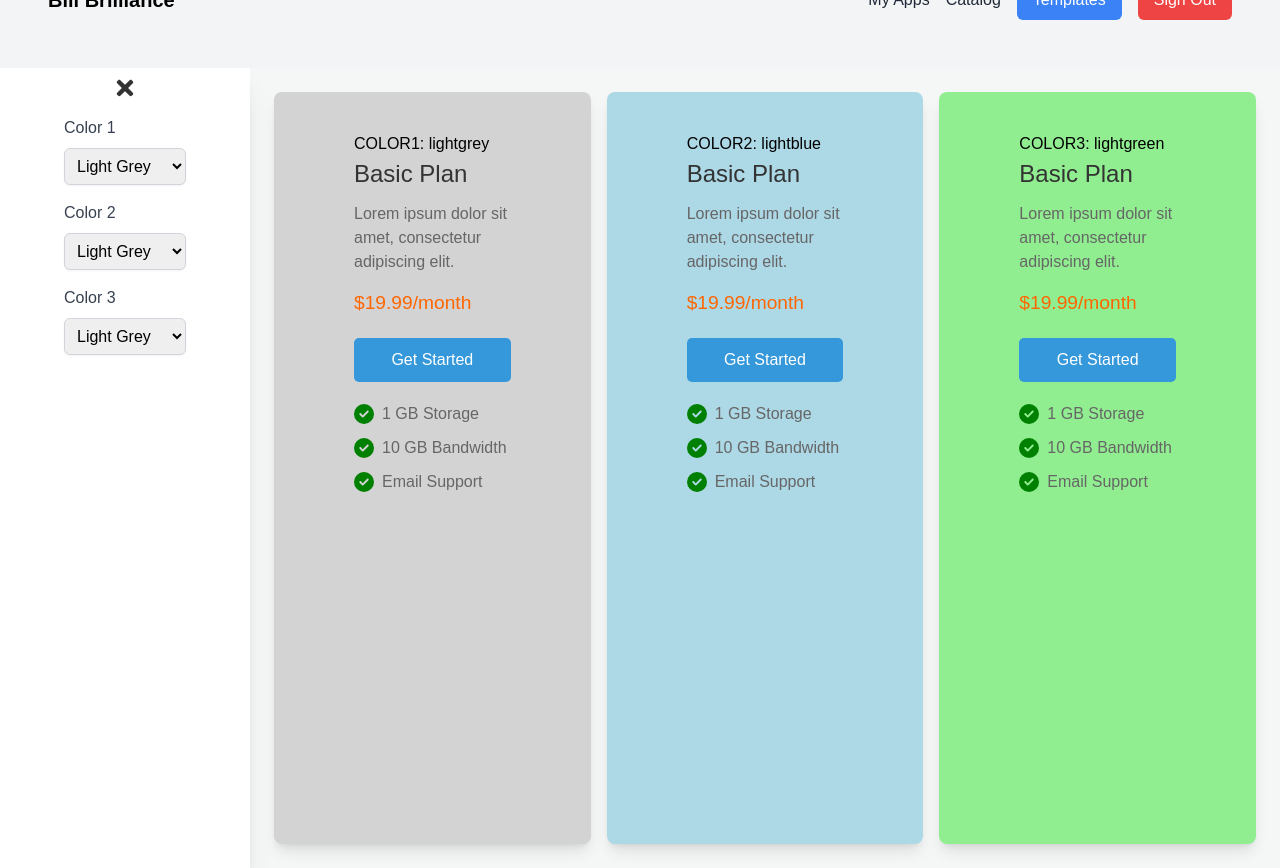
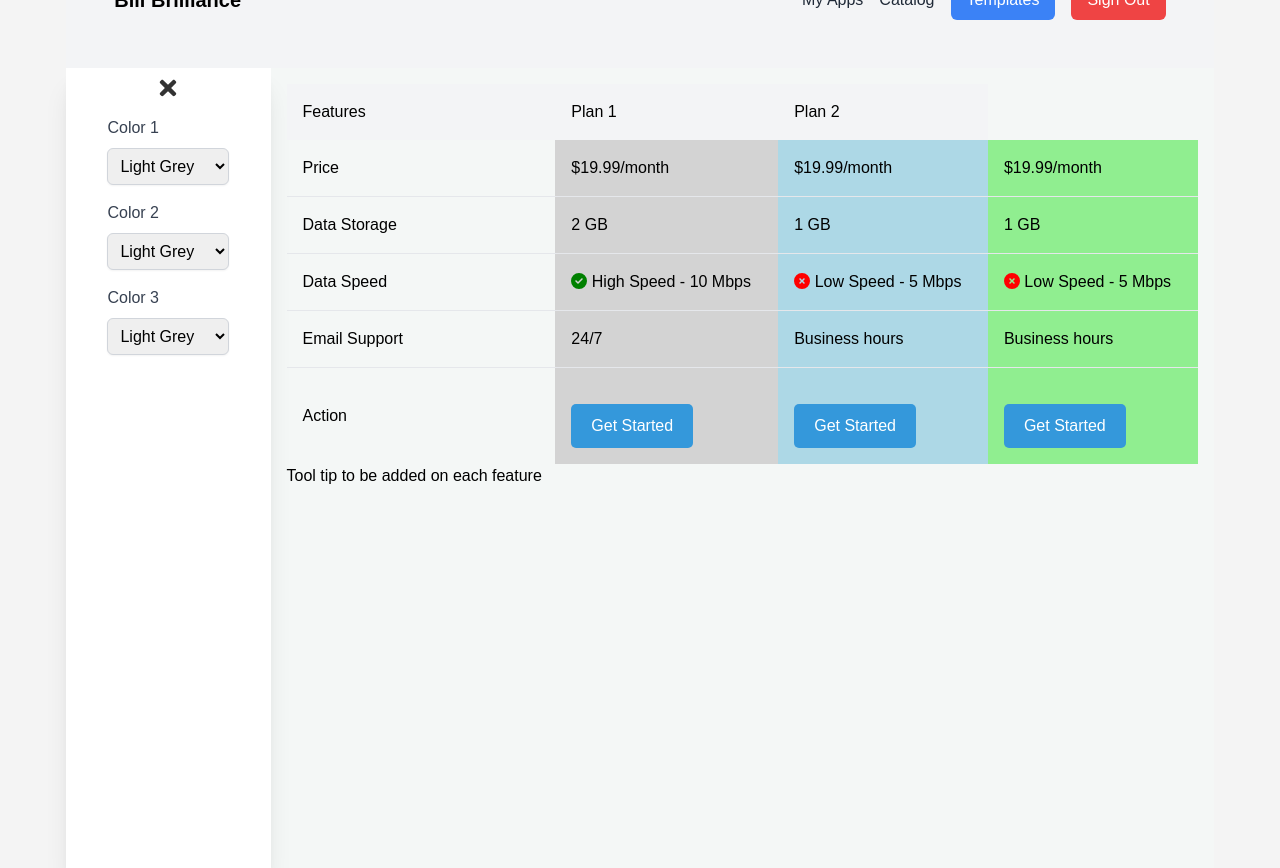
Before and after one commit to AnuragQ/PricingPageBuilderPro-SaaS-Pricing-Made-Simple, a React (Create React App) app in the folder frontend/: page /create-widget in a window 1280 px wide. Built offline with nearby package versions, Linux system fonts and the light colour scheme; no server answers; sample sign-in values are in the browser's storage; the HTML template or start-up script is replaced by a standard one.

Commit message:
template-2 table

```diff
--- a/frontend/src/routes/CreateWidget.css
+++ b/frontend/src/routes/CreateWidget.css
@@ -74,3 +74,33 @@ body {
   .icon-right-space {
     margin-right: 8px; /* Adjust the space as needed */
   }
+
+
+
+  /**TOOL TIPS */
+
+  .tooltip-container {
+    position: relative;
+    display: inline-block;
+  }
+
+  .tooltip-text {
+    visibility: hidden;
+    width: 120px;
+    background-color: black;
+    color: #fff;
+    text-align: center;
+    border-radius: 6px;
+    padding: 5px 0;
+
+    /* Position the tooltip */
+    position: absolute;
+    z-index: 1;
+    bottom: 100%;
+    left: 50%;
+    margin-left: -60px;
+  }
+
+  .tooltip-container:hover .tooltip-text {
+    visibility: visible;
+  }
--- a/frontend/src/routes/CreateWidget.js
+++ b/frontend/src/routes/CreateWidget.js
@@ -7,6 +7,7 @@ import './CreateWidget.css';
 import { FontAwesomeIcon } from '@fortawesome/react-fontawesome';
 // Import the icons you need
 import { faCheckCircle, faTimesCircle } from '@fortawesome/free-solid-svg-icons';
+
 
 const CreateWidget = () => {
   const [isCollapsed, setIsCollapsed] = useState(false);
@@ -103,28 +104,100 @@ const CreateWidget = () => {
         </AnimatePresence>
         {/* Here main content starts*/}
         {/* Each Motion div represents a widget */}
-        <div className="flex-1 flex flex-row  p-4">
-          {Object.keys(colors).map((colorKey, index) => (
-            <motion.div
-              key={index}
-              className="m-2 p-20 py-10 rounded-lg shadow-lg flex flex-col "
-              style={{ backgroundColor: colors[colorKey] }}
-              whileHover={{ scale: 1.03 }}
-              whileTap={{ scale: 0.97 }}
-            >
-              <span>{`${colorKey.toUpperCase()}: ${colors[colorKey]}`}</span>
-              <h2 class="plan-title">Basic Plan</h2>
-              <p class="plan-description">Lorem ipsum dolor sit amet, consectetur adipiscing elit.</p>
-              <p class="plan-price">$19.99/month</p>
-              <button class="plan-button">Get Started</button>
-              <ul class="plan-features">
-              <li><FontAwesomeIcon icon={faCheckCircle} size="lg" color="green" className="icon-right-space" /> 1 GB Storage</li>
-              <li><FontAwesomeIcon icon={faCheckCircle} size="lg" color="green" className="icon-right-space" /> 10 GB Bandwidth</li>
-              <li><FontAwesomeIcon icon={faCheckCircle} size="lg" color="green" className="icon-right-space" /> Email Support</li>
-              </ul>
-            </motion.div>
-          ))}
-        </div>
+
+        <div className="w-full overflow-x-auto p-4">
+        <table className="min-w-full table-fixed border-collapse">
+          <thead>
+            <tr>
+              {Object.keys(colors).map((colorKey, index) => (
+                <th key={index} className="p-4 text-left font-medium bg-gray-100">
+                  {index !== 0 ? `Plan ${index}` : `Features`}
+                </th>
+              ))}
+            </tr>
+          </thead>
+          <tbody>
+            <tr>
+              <td className="p-4 border-b">Price</td>
+              {Object.keys(colors).map((colorKey, index) => (
+                <td key={index} className="p-4 border-b" style={{ backgroundColor: colors[colorKey] }}>
+                  $19.99/month
+                </td>
+              ))}
+            </tr>
+{/** */}
+            {/* Data Storage Row */}
+            <tr>
+              <td className="p-4 border-b">Data Storage</td>
+              {Object.keys(colors).map((colorKey, index) => (
+                <td key={index} className="p-4 border-b" style={{ backgroundColor: colors[colorKey] }}>
+                  {/* Example data, adjust as necessary */}
+                  {index === 0 ? '2 GB' : '1 GB'}
+                </td>
+              ))}
+            </tr>
+            {/* Data Speed Row */}
+            <tr>
+              <td className="p-4 border-b">Data Speed</td>
+              {Object.keys(colors).map((colorKey, index) => (
+                <td key={index} className="p-4 border-b" style={{ backgroundColor: colors[colorKey] }}>
+                  {/* Ternary operator */}
+                  {index === 0 ?
+                  (
+                    <>
+                      <FontAwesomeIcon icon={faCheckCircle} color="green" />
+                      <span> High Speed - 10 Mbps</span>
+                    </>
+                  )
+                   :
+                   (
+                    <>
+                      <FontAwesomeIcon icon={faTimesCircle} color="red" />
+
+                      <span> Low Speed - 5 Mbps</span>
+                    </>
+                  )
+                   }
+                </td>
+              ))}
+            </tr>
+            {/* Email Support Row */}
+            <tr>
+              <td className="p-4 border-b">Email Support</td>
+              {Object.keys(colors).map((colorKey, index) => (
+                <td key={index} className="p-4 border-b" style={{ backgroundColor: colors[colorKey] }}>
+                  {/* Example data, adjust as necessary */}
+                  {index === 0 ? '24/7' : 'Business hours'}
+
+                </td>
+              ))}
+            </tr>
+            <tr>
+              <td className="p-4">Action</td>
+              {Object.keys(colors).map((colorKey, index) => (
+                <td key={index} className="p-4" style={{ backgroundColor: colors[colorKey] }}>
+                  <button className="plan-button">Get Started</button>
+                </td>
+              ))}
+            </tr>
+{/** */}
+<div className="tooltip-container">
+  Tool tip to be added on each feature
+  <span className="tooltip-text">Tooltip text</span>
+</div>
+
+
+
+          </tbody>
+        </table>
+      </div>
+
+
+
+
+        {/* below this is outside of main content*/}
+
+
       </div>
     </>
   );
```
